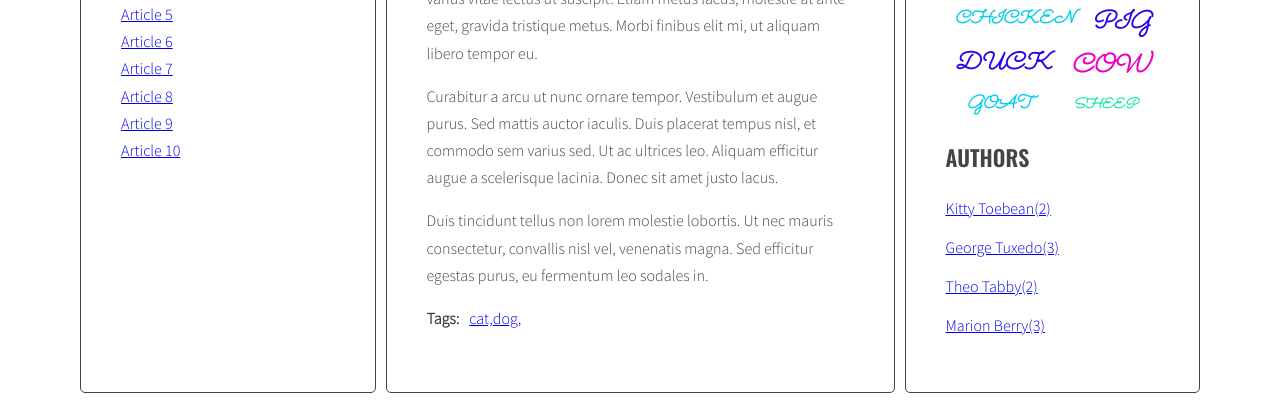
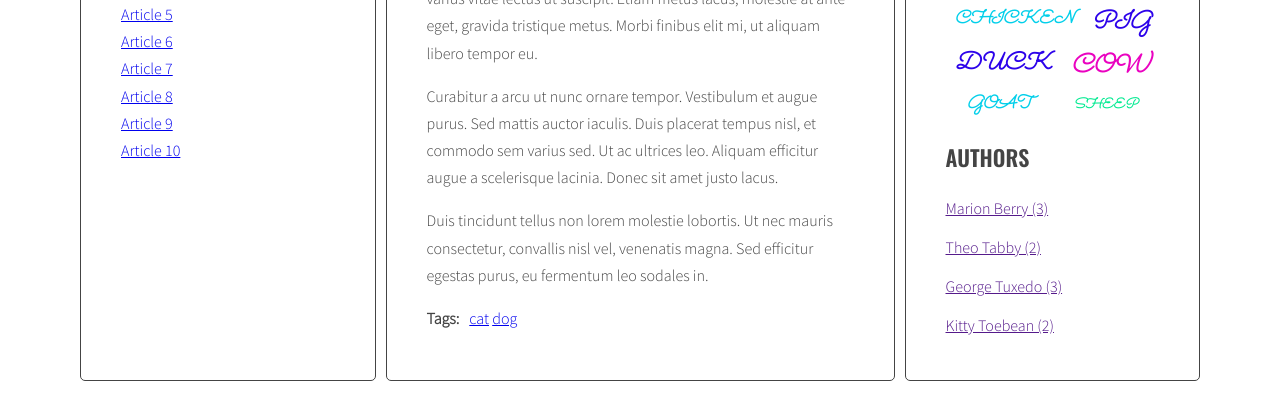
Before and after one commit to JaroslawSzewczyk/javascript-blog, a website: page index.html in a window 1280 px wide. Shown: the part 466-867 px from the top of the page. Drawn offline with nearby package versions, Linux system fonts and the light colour scheme.

Commit message:
Add Handlebars

```diff
--- a/index.html
+++ b/index.html
@@ -259,6 +259,23 @@
     </div>
   </div>
 
+  <script id="template-article-link" type="text/x-handlebars-template">
+    <li><a href="#{{ id }}"><span>{{ title }}</span></a></li>
+  </script>
+  <script id="template-article-author" type="text/x-handlebars-template">
+    by <a href="{{ id }}"><span>{{ title }}</span></a>
+  </script>
+  <script id="tagCloudLink" type="text/x-handlebars-template">
+    {{#each tags}}
+    <li><a class="{{ className }}" >{{ tag }}</a></li>
+    {{/each}}
+  </script>
+  <script id="tagAuthorLink" type="text/x-handlebars-template">
+    {{#each tags}}
+    <li></li><a href="">{{ name }} ({{ count }})</span></a></li>
+    {{/each}}
+  </script>
+  <script src="https://cdnjs.cloudflare.com/ajax/libs/handlebars.js/4.1.0/handlebars.min.js"></script>
   <script src="js/script.js"></script>
 </body>
 
--- a/js/script.js
+++ b/js/script.js
@@ -1,4 +1,12 @@
 {
+
+  const templates = {
+    articleLink: Handlebars.compile(document.querySelector('#template-article-link').innerHTML),
+    articleAuthor: Handlebars.compile(document.querySelector('#template-article-author').innerHTML),
+    tagCloudLink: Handlebars.compile(document.querySelector('#tagCloudLink').innerHTML),
+    tagAuthorLink: Handlebars.compile(document.querySelector('#tagAuthorLink').innerHTML),
+  };
+
   const opts = {
     selectors: {
       Article: '.post',
@@ -50,7 +58,6 @@
   };
 
   function generateTitleLinks(customSelector = '') {
-
     /*[DONE] remove contents of titleList */
 
     const titleList = document.querySelector(opts.selectors.TitleList);
@@ -70,8 +77,12 @@
       const articleTitle = article.querySelector(opts.selectors.Title).innerHTML;
 
       /*[DONE] create HTML of the link */
-      const linkHTML = '<li><a href="#' + articleID + '"><span>' + articleTitle + '</span></a></li>';
-
+      //const linkHTML = '<li><a href="#' + articleID + '"><span>' + articleTitle + '</span></a></li>';
+      const linkHTMLData = {
+        id: articleID,
+        title: articleTitle
+      };
+      const linkHTML = templates.articleLink(linkHTMLData);
       /*[DONE] insert link into titleList */
       html = html + linkHTML;
 
@@ -143,8 +154,12 @@
       /* [DONE] START LOOP: for each tag */
       for (let tag of tagsArray) {
         /*[DONE] generate HTML of the link */
-        const linkHTML = '<li><a href="#tag-' + tag + '">' + tag + ', </a></li>';
-
+        //const linkHTML = '<li><a href="#tag-' + tag + '">' + tag + ', </a></li>';
+        const tagData = {
+          id: 'tag-' + tag,
+          title: tag,
+        };
+        const linkHTML = templates.articleLink(tagData);
         /*[DONE] add generated code to html variable */
         html = html + linkHTML;
 
@@ -172,17 +187,25 @@
     const tagsParams = calculateTagsParams(allTags);
 
     /* [NEW][DONE] create variable for all links HTML code*/
-    let allTagsHTML = '';
+    //let allTagsHTML = '';
+    const allTagsData = {
+      tags: []
+    };
 
     /*[NEW][DONE] START LOOP: for each tag in allTags*/
     for (let tag in allTags) {
       /*[NEW][DONE] generate code of a link add it to allTagsHTML */
-      allTagsHTML += '<li><a class="' + calculateTagClass(allTags[tag], tagsParams) + '" href="#tag-' + tag + '">' + tag + '</a></li>';
-
+      //allTagsHTML += '<li><a class="' + calculateTagClass(allTags[tag], tagsParams) + '" href="#tag-' + tag + '">' + tag + '</a></li>';
+      allTagsData.tags.push({
+        tag: tag,
+        count: allTags[tag],
+        className: calculateTagClass(allTags[tag], tagsParams),
+      });
     }
 
     /*[NEW][DONE] add html from allTagsHTML to tagList */
-    tagList.innerHTML = allTagsHTML;
+    //tagList.innerHTML = allTagsHTML;
+    tagList.innerHTML = templates.tagCloudLink(allTagsData);
 
   }
 
@@ -266,12 +289,33 @@
       }
 
       /*[DONE] insert HTML of all the links into the ul list */
-      articleAuthor.insertAdjacentHTML('beforeend', 'by <a href="' + dataAuthor + '">' + dataAuthor + '</a>');
+      const authorObj = {
+        id: dataAuthor,
+        title: dataAuthor,
+      };
+      const linkAuthor = templates.articleAuthor(authorObj);
+
+      articleAuthor.insertAdjacentHTML('beforeend', linkAuthor);
     }
+
+    const allAtuhorsData = {
+      tags: [],
+    };
+
+    let linkAuthor = '';
     /*[NEW] [DONE] Generate HTML author list in sidebar*/
     for (let author in allAuthors) {
-      authorList.insertAdjacentHTML('afterbegin', '<li><a href="#">' + author + '(' + allAuthors[author] + ')' + '</a></li>');
+
+      allAtuhorsData.tags.push({
+        name: author,
+        count: allAuthors[author],
+      });
+
+      linkAuthor = templates.tagAuthorLink(allAtuhorsData);
+      console.log(linkAuthor);
+      //authorList.insertAdjacentHTML('afterbegin', linkAuthor);
     }
+    authorList.insertAdjacentHTML('afterbegin', linkAuthor);
 
   }
 
@@ -287,6 +331,7 @@
 
     /*[DONE] make a new constant "href" and read the attribute "href" of the clicked element */
     const href = clickedElement.getAttribute('href');
+    console.log(href);
 
     /*[Done] find all author links with class active */
     const activeAuthorLinks = document.querySelectorAll('a.active[href^="' + href + '"]');
@@ -299,6 +344,7 @@
 
     /*[DONE] find all author links with "href" attribute equal to the "href" constant */
     const authorLinks = document.querySelectorAll('a[href="' + href + '"]');
+
 
     /*[DONE] START LOOP: for each found author link */
     for (let authorLink of authorLinks) {
```
